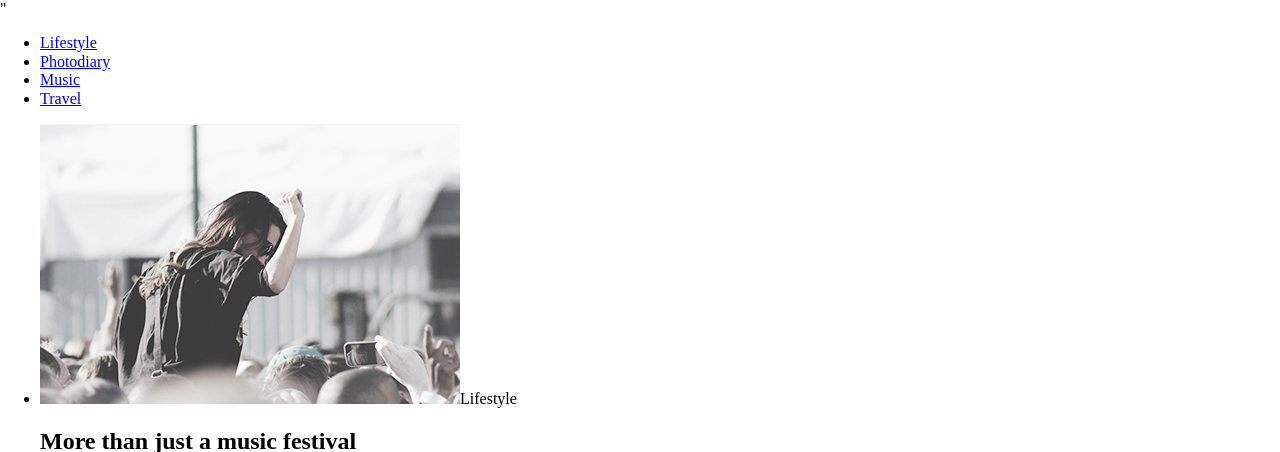
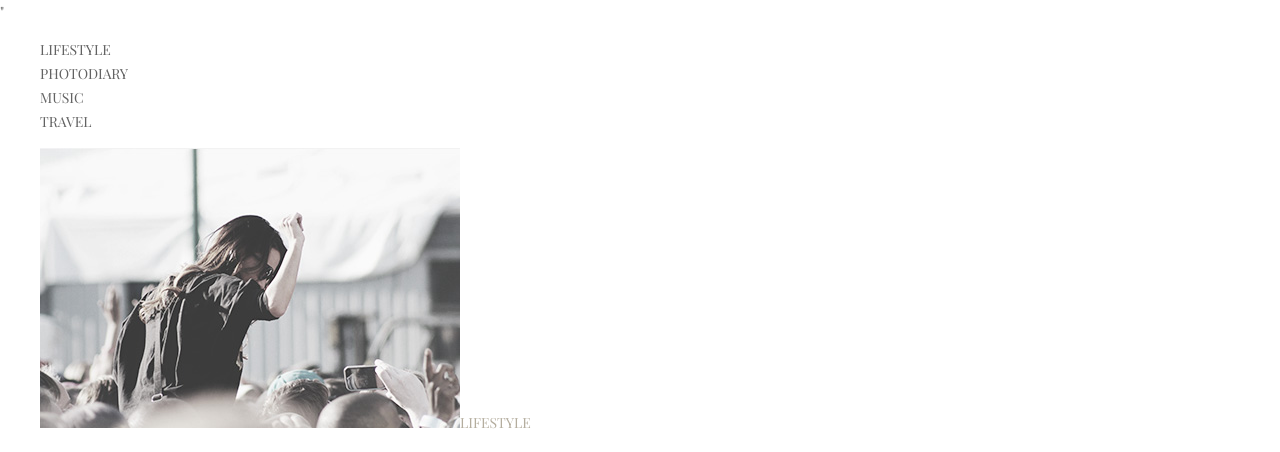
Before and after one commit to Goygol/goit-fe-course, a plain HTML site: page html-css/module03/index.html in a window 1280 px wide. Shown: the top 452 px of the page. Drawn offline with nearby package versions, Linux system fonts and the light colour scheme.

Commit message:
css part 1

```diff
--- a/html-css/module03/css/styles.css
+++ b/html-css/module03/css/styles.css
@@ -0,0 +1,20 @@
+body { font-family: 'Playfair Display', serif;
+color: #626262;
+font-size: 14px;
+line-height: 24px
+}
+.top-menue {list-style: none;}
+.top-menue a { color: #626262;
+text-transform: uppercase;
+text-decoration: none;
+line-height: 17px
+}
+.content {
+list-style: none;}
+.text-title {font-size: 30px;
+    line-height: 36px
+}
+span {color: #b4ad9e; text-transform: uppercase}
+button {
+font-size: 20px;
+line-height: 24px}
--- a/html-css/module03/index.html
+++ b/html-css/module03/index.html
@@ -6,8 +6,9 @@
     <meta http-equiv="X-UA-Compatible" content="ie=edge">
     <title>Document</title>
 </head>
+
+<link rel="stylesheet" href="css/normalize.css">
 <link href="https://fonts.googleapis.com/css?family=Playfair+Display" rel="stylesheet">
-<link rel="stylesheet" href="css/normalize.css">
 <link rel="stylesheet" href="css/styles.css">"
 <body>
    <header class="top-header">
@@ -20,7 +21,7 @@
            </ul>
        </nav>
    </header>
-        <main class="content">
+        <main class="main content">
             <ul class="content">
                 <li>
                     <img src="img/image1.jpg" alt="party girl" width="420" height="280"><span>Lifestyle</span>
@@ -53,8 +54,6 @@
                     <p class="text">Lorem ipsum dolor sit, amet consectetur adipisicing elit. Pariatur quam dolorum dolore voluptates distinctio mollitia omnis accusantium totam incidunt odit nulla numquam itaque inventore fugiat, tempora vero alias eveniet veritatis.</p>
                 </li>
             </ul>
-        </main>
-
 
                 <button>Load more</button>
         </main>
```
